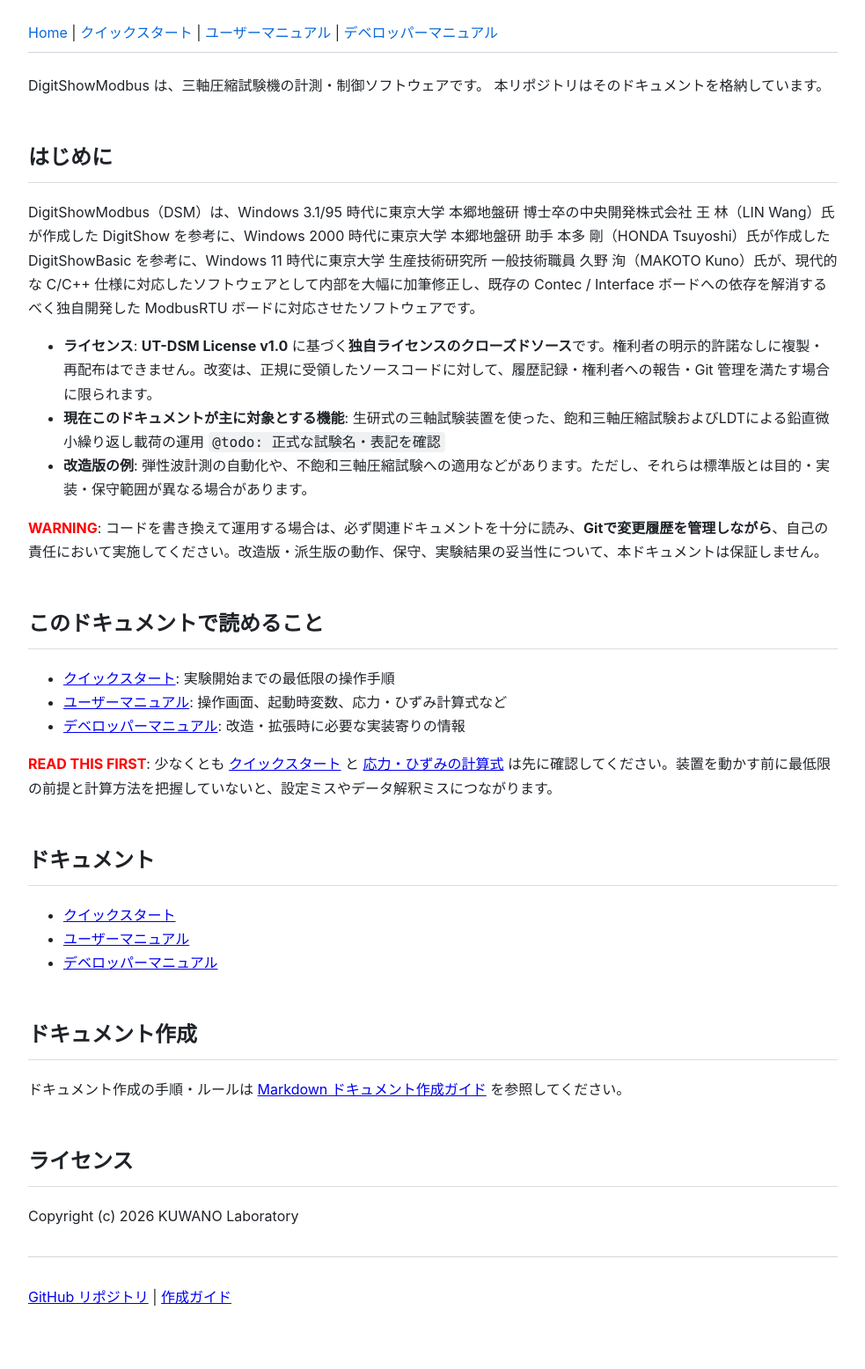
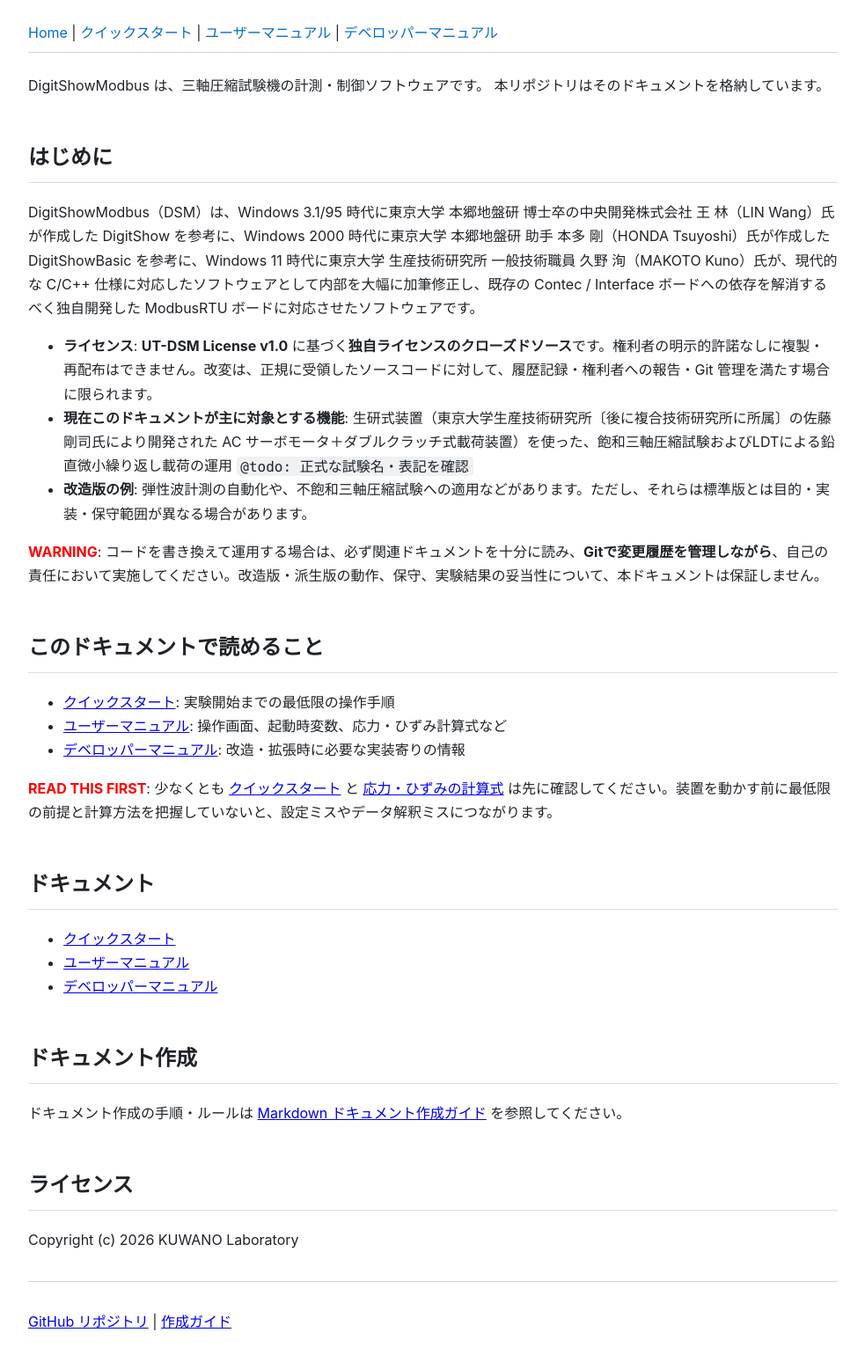
Before and after one commit to mkt-kuno/DigitShowDoc, a Jekyll site: the page built from README.md, in a window 1280 px wide. Shown: the whole page at 88% size, without its empty margins (148-1131 px from the left). Built offline with Jekyll 4.4.1, drawn with Linux system fonts in a browser that asks for light colours; our own code applies the rules of GitHub Pages for plain Markdown files; before the commit the page ends 1529 px from its top, so only the background shows below that.

```diff
--- a/README.md
+++ b/README.md
@@ -8,7 +8,7 @@ DigitShowModbus は、三軸圧縮試験機の計測・制御ソフトウェア
 DigitShowModbus（DSM）は、Windows 3.1/95 時代に東京大学 本郷地盤研 博士卒の中央開発株式会社 王 林（LIN Wang）氏が作成した DigitShow を参考に、Windows 2000 時代に東京大学 本郷地盤研 助手 本多 剛（HONDA Tsuyoshi）氏が作成した DigitShowBasic を参考に、Windows 11 時代に東京大学 生産技術研究所 一般技術職員 久野 洵（MAKOTO Kuno）氏が、現代的な C/C++ 仕様に対応したソフトウェアとして内部を大幅に加筆修正し、既存の Contec / Interface ボードへの依存を解消するべく独自開発した ModbusRTU ボードに対応させたソフトウェアです。
 
 - **ライセンス**: **UT-DSM License v1.0** に基づく**独自ライセンスのクローズドソース**です。権利者の明示的許諾なしに複製・再配布はできません。改変は、正規に受領したソースコードに対して、履歴記録・権利者への報告・Git 管理を満たす場合に限られます。
-- **現在このドキュメントが主に対象とする機能**: 生研式の三軸試験装置を使った、飽和三軸圧縮試験およびLDTによる鉛直微小繰り返し載荷の運用 `@todo: 正式な試験名・表記を確認`
+- **現在このドキュメントが主に対象とする機能**: 生研式装置（東京大学生産技術研究所〔後に複合技術研究所に所属〕の佐藤 剛司氏により開発された AC サーボモータ＋ダブルクラッチ式載荷装置）を使った、飽和三軸圧縮試験およびLDTによる鉛直微小繰り返し載荷の運用 `@todo: 正式な試験名・表記を確認`
 - **改造版の例**: 弾性波計測の自動化や、不飽和三軸圧縮試験への適用などがあります。ただし、それらは標準版とは目的・実装・保守範囲が異なる場合があります。
 
 <p><strong><span style="color:red;">WARNING</span></strong>: コードを書き換えて運用する場合は、必ず関連ドキュメントを十分に読み、<strong>Gitで変更履歴を管理しながら</strong>、自己の責任において実施してください。改造版・派生版の動作、保守、実験結果の妥当性について、本ドキュメントは保証しません。</p>
```
Also changed, not shown: quickstart.md (+1 -1 lines), user_manual.md (+1 -1 lines).
